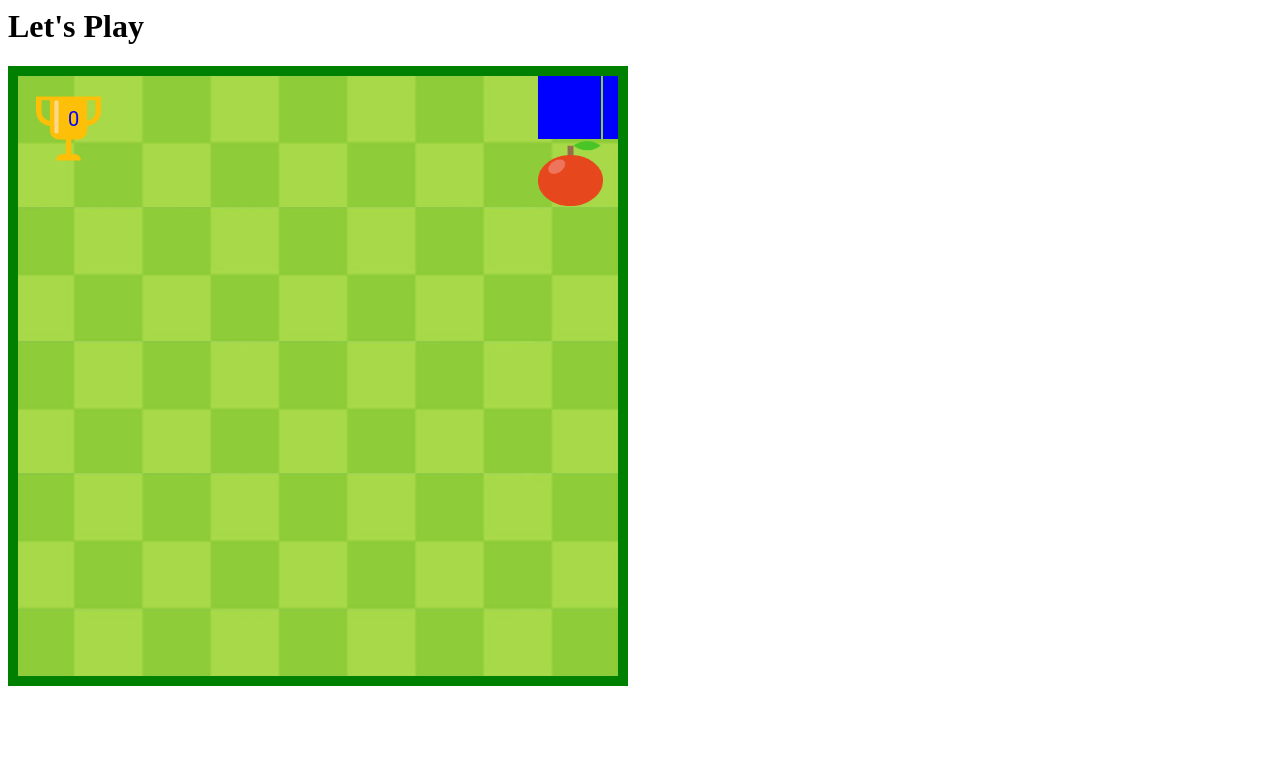
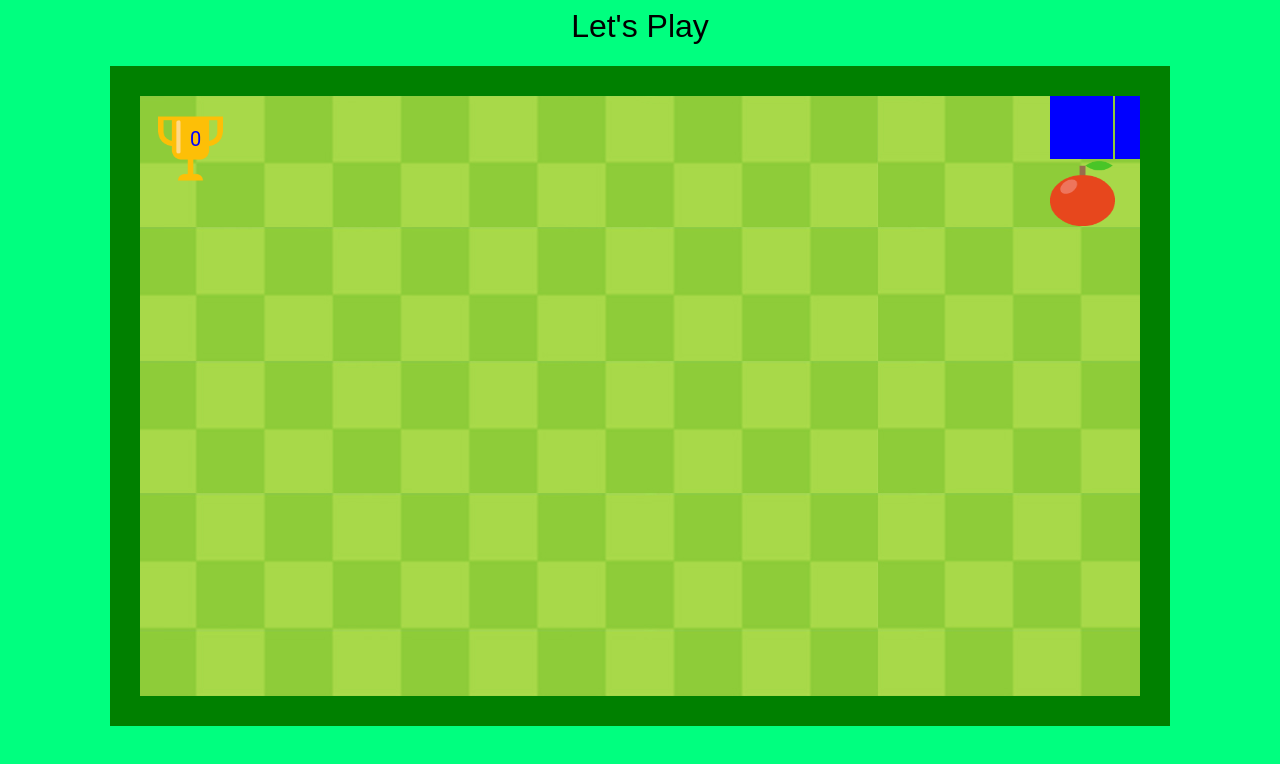
Before and after one commit to aviva12/snakeGame, a plain HTML site: page index.html in a window 1280 px wide. Drawn offline with Linux system fonts and the light colour scheme.

Commit message:
final commit

```diff
--- a/index.html
+++ b/index.html
@@ -4,14 +4,24 @@
     <style>
         #mycanvas{
             background-image: url(assets/bg.jpg);
-            border:10px solid green;
+            border:30px solid green;
+        }
+        body{
+            background-color: springgreen;
+        }
+        h1{
+            font-family: fantasy;
+            font-weight: 200;
         }
     </style>
 </head>
 
 <body>
+    <center>
 <h1>Let's Play</h1>
+
     <canvas id="mycanvas"></canvas>
+    </center>
     <!-- canvas is an special type of element that is used to draw graphics using js,
     it has certain fns named drawRectangle,circle....-->
     <script src="snake.js"></script>
--- a/snake.js
+++ b/snake.js
@@ -5,7 +5,7 @@
 function init()
 {
     var canvas=document.getElementById('mycanvas');
-    W=canvas.width=600;
+    W=canvas.width=1000;
     H=canvas.height=600;
     //canvas is used to draw graphics using javascript
     pen=canvas.getContext('2d');
```
